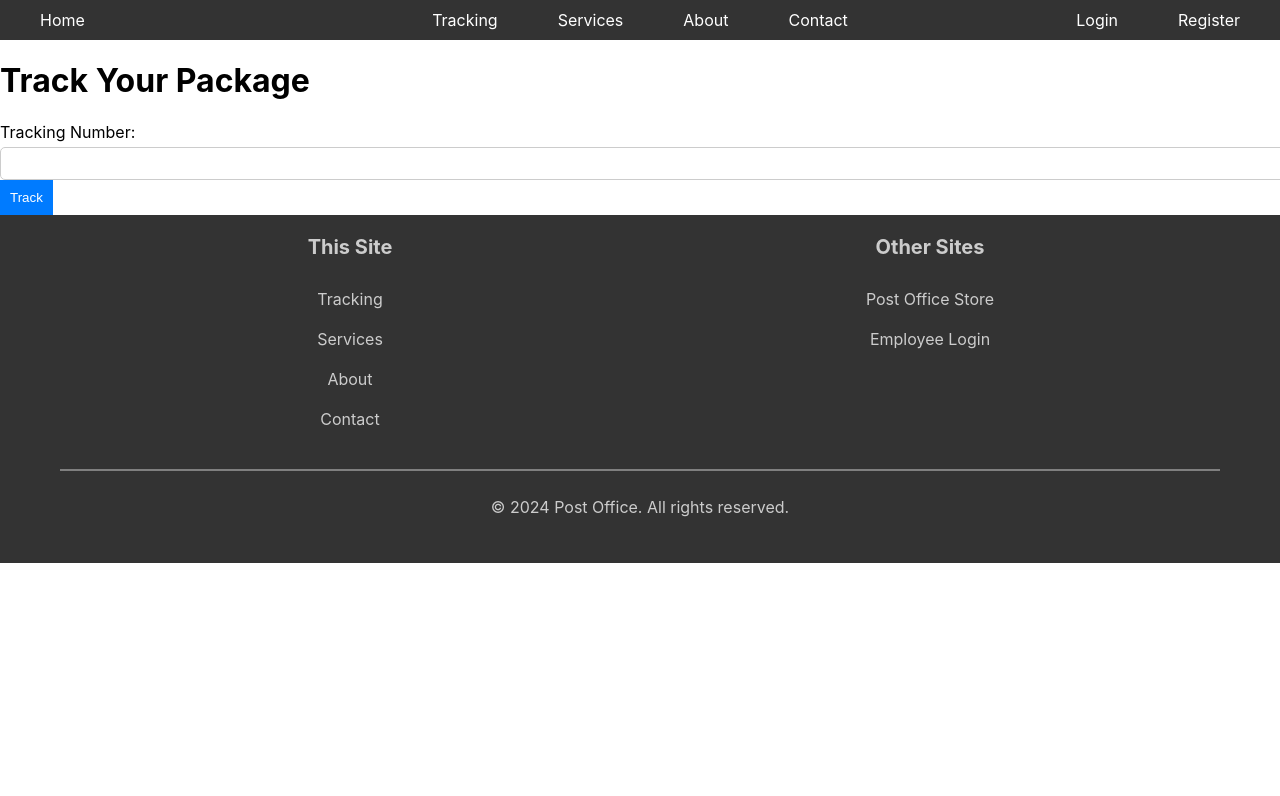
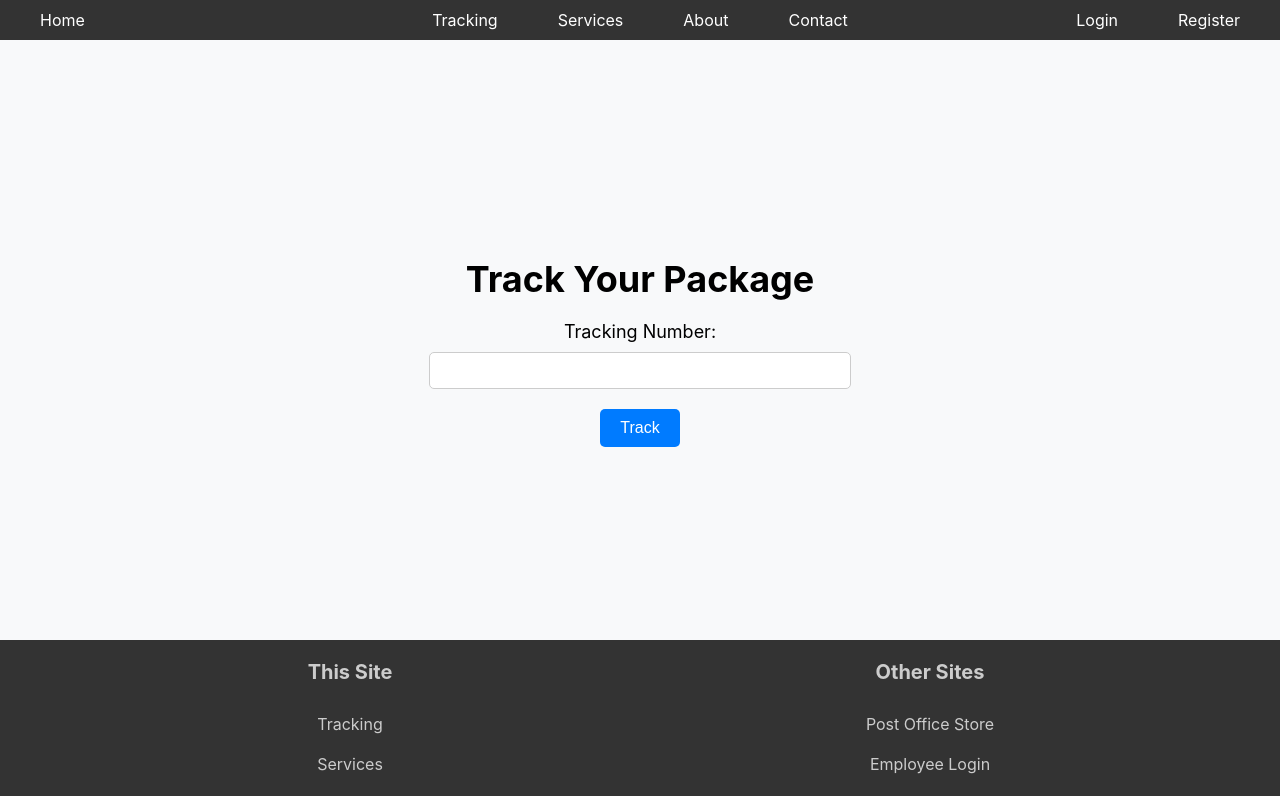
Before and after one commit to LuisangelE-04/Database-Project, a React (Create React App) app: page /tracking in a window 1280 px wide. Shown: the top 796 px of the page. Built offline with nearby package versions, Linux system fonts and the light colour scheme.

Commit message:
update landing and tracking pages

```diff
--- a/src/css/Landing.css
+++ b/src/css/Landing.css
@@ -1,5 +1,6 @@
 .landing-container {
     text-align: center;
+    height: 80vh;
   }
 
   .landing-header {
--- /dev/null
+++ b/src/css/Tracking.css
@@ -0,0 +1,50 @@
+/* Tracking.css */
+.tracking-container {
+  display: flex;
+  flex-direction: column;
+  align-items: center;
+  justify-content: center;
+  height: 70vh;
+  background-color: #f8f9fa;
+  padding: 20px;
+}
+
+.tracking-container h1 {
+  font-size: 36px;
+  margin-bottom: 20px;
+}
+
+.tracking-container form {
+  display: flex;
+  flex-direction: column;
+  align-items: center;
+  width: 100%;
+  max-width: 400px;
+}
+
+.tracking-container label {
+  font-size: 18px;
+  margin-bottom: 10px;
+}
+
+.tracking-container input {
+  width: 100%;
+  padding: 10px;
+  margin-bottom: 20px;
+  border: 1px solid #ccc;
+  border-radius: 5px;
+}
+
+.tracking-container button {
+  padding: 10px 20px;
+  background-color: #007bff;
+  color: white;
+  border: none;
+  border-radius: 5px;
+  cursor: pointer;
+  font-size: 16px;
+}
+
+.tracking-container button:hover {
+  background-color: #0056b3;
+}
--- a/src/pages/Landing.js
+++ b/src/pages/Landing.js
@@ -5,8 +5,9 @@ import '../css/Landing.css';
 
 const LandingPage = () => {
   return (
+    <>
+    <NavBar />
     <div className="landing-container">
-      <NavBar />
       <header className="landing-header">
         <h1>Welcome to PostOffice</h1>
         <p>Your reliable courier service</p>
@@ -26,8 +27,9 @@ const LandingPage = () => {
           <p>Track your shipments in real-time.</p>
         </div>
       </section>
-      <Footer />
     </div>
+    <Footer />
+    </>
   );
 };
 
--- a/src/pages/Tracking.js
+++ b/src/pages/Tracking.js
@@ -1,12 +1,13 @@
 import React from 'react';
 import NavBar from '../components/NavBar';
 import Footer from '../components/Footer';
+import '../css/Tracking.css'; // Import the CSS file
 
 const Tracking = () => {
   return (
     <>
       <NavBar />
-    <div>
+      <div className="tracking-container">
         <h1>Track Your Package</h1>
         <form>
           <label htmlFor="trackingNumber">Tracking Number:</label>
```
Lines whose indentation alone changed are shown as unchanged.
